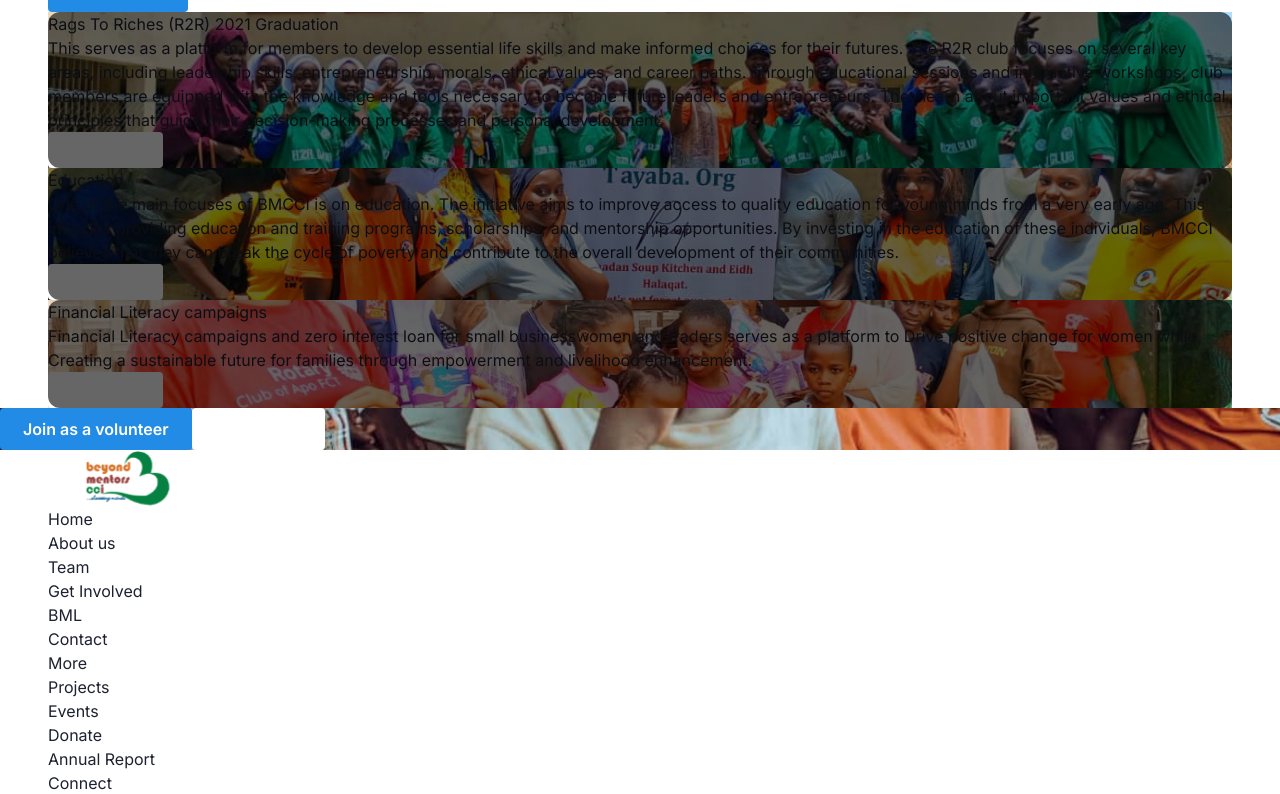
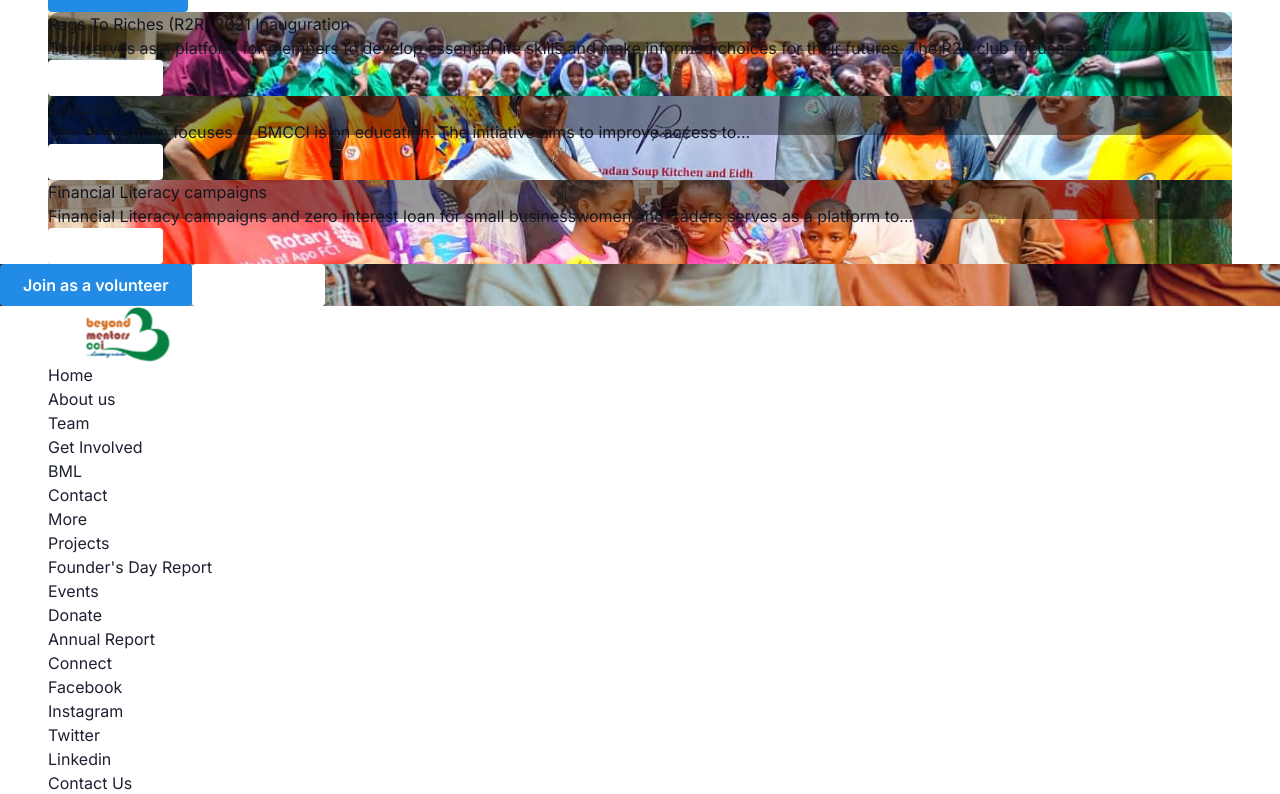
Before and after one commit to adaji025/bmcci, a React (Vite) app: page /causes/1 in a window 1280 px wide. Shown: the part 1106-1900 px from the top of the page. Built offline with nearby package versions, Linux system fonts and the light colour scheme.

Commit message:
fix: changes almost done

```diff
--- a/src/components/Footer.tsx
+++ b/src/components/Footer.tsx
@@ -58,6 +58,7 @@ const Footer = (input?: any) => {
           <h4 className="font-bold">More</h4>
           <div className="grid gap-3 font-medium text-[#D0DAF5] mt-5">
             <div>Projects</div>
+            <div>Founder's Day Report</div>
             <div>Events</div>
             <div>Donate</div>
             <div>Annual Report</div>
@@ -98,7 +99,7 @@ const Footer = (input?: any) => {
         </div>
 
         <div>
-          <h4 className="font-bold">Join Us</h4>
+          <h4 className="font-bold">Contact Us</h4>
           <div className="grid gap-3 font-medium text-[#D0DAF5] mt-5">
             <div className="flex gap-2 items-center">
               <IoMailOutline />
--- a/src/pages/About/components/BoardMembers.tsx
+++ b/src/pages/About/components/BoardMembers.tsx
@@ -11,6 +11,13 @@ import { Fragment, useEffect } from "react";
 import Aos from "aos";
 import Slider from "react-slick";
 
+
+  // {
+  //   name: "Machief Ayuba Mallo",
+  //   image: Mallo,
+  //   title: "Director of Programs",
+  // },
+
 const data = [
   {
     name: "Khadijah Abdullahi Iya",
@@ -21,11 +28,6 @@ const data = [
     name: "Dr. Maimoona Salim",
     image: Salim,
     title: "Executive Director",
-  },
-  {
-    name: "Machief Ayuba Mallo",
-    image: Mallo,
-    title: "Director of Programs",
   },
   {
     name: "Dr. Rafiu Aderemi",
--- a/src/pages/About/components/Causes.tsx
+++ b/src/pages/About/components/Causes.tsx
@@ -97,7 +97,7 @@ const Causes = () => {
               </h3>
               <div className="mt-3">
                 Financial Literacy campaigns and zero interest loan for small
-                businesswomen and traders serves as a platform to Drive positive
+                businesswomen and traders serves as a platform to drive positive
                 change for women while Creating a sustainable future for
                 families through empowerment and livelihood enhancement.
               </div>
--- a/src/pages/Home/components/Causes.tsx
+++ b/src/pages/Home/components/Causes.tsx
@@ -42,18 +42,19 @@ const Causes = () => {
           <div className="z-10 flex flex-col justify-between">
             <div>
               <h3 className="font-bold text-[28px] mt-5">
-                Rags To Riches (R2R) 2021 Graduation
+                Rags To Riches (R2R) 2021 Inauguration
               </h3>
               <div className="mt-3 text-justify">
                 This serves as a platform for members to develop essential life
                 skills and make informed choices for their futures. The R2R club
-                focuses on several key areas, including leadership skills,
+                focuses on...
+                {/* <span>several key areas, including leadership skills,
                 entrepreneurship, morals, ethical values, and career paths.
                 Through educational sessions and interactive workshops, club
                 members are equipped with the knowledge and tools necessary to
                 become future leaders and entrepreneurs. They learn about
                 important values and ethical principles that guide their
-                decision-making processes and personal development.
+                decision-making processes and personal development.</span>  */}
               </div>
             </div>
             <div>
@@ -68,20 +69,22 @@ const Causes = () => {
           </div>
         </div>
         <div className="w-full causes-card-1 min-h-[624px] rounded-xl flex flex-col p-5 text-white">
-          <div className="z-10 h-2/3 flex flex-col justify-between">
+          <div className="z-10 h-2/3 flex flex-col ">
             <div>
               <h3 className="font-bold text-[28px] mt-5">Education </h3>
               <div className="mt-3  text-justify">
                 One of the main focuses of BMCCI is on education. The initiative
-                aims to improve access to quality education for young minds from
+                aims to improve access to...
+                {/* <span>quality education for young minds from
                 a very early age. This includes providing education and training
                 programs, scholarships, and mentorship opportunities. By
                 investing in the education of these individuals, BMCCI believes
                 that they can break the cycle of poverty and contribute to the
-                overall development of their communities.
+                overall development of their communities.</span> */}
               </div>
             </div>
-            <div>
+            <div className="mt-6">
+              <div className="mt-4"></div>
               <Button color="white" className="text-black mt-6">
                 Learn more
               </Button>
@@ -89,16 +92,17 @@ const Causes = () => {
           </div>
         </div>
         <div className="w-full causes-card-2 min-h-[624px] rounded-xl flex flex-col p-5 text-white">
-          <div className="z-10 h-2/3 flex flex-col justify-between">
+          <div className="z-10 h-2/3 flex flex-col ">
             <div>
               <h3 className="font-bold text-[28px] mt-5">
                 Financial Literacy campaigns
               </h3>
               <div className="mt-3 text-justify">
                 Financial Literacy campaigns and zero interest loan for small
-                businesswomen and traders serves as a platform to Drive positive
+                businesswomen and traders serves as a platform to...
+                {/* <span>Drive positive
                 change for women while Creating a sustainable future for
-                families through empowerment and livelihood enhancement.
+                families through empowerment and livelihood enhancement.</span> */}
               </div>
             </div>
             <div>
--- a/src/pages/Home/index.tsx
+++ b/src/pages/Home/index.tsx
@@ -58,7 +58,7 @@ const Home = () => {
         </div>
       </div>
       <About />
-      <Achievement />
+      {/* <Achievement /> */}
       <Causes />
       <YoutubeEmbed embedId="A-Zg1SFAacg" />
       <Testimonial />
--- a/src/pages/WCA/index.tsx
+++ b/src/pages/WCA/index.tsx
@@ -42,7 +42,7 @@ const WCA = () => {
         data-aos="fade-up"
       >
         <div className="flex-1">
-          <div className="bg-[#92CD0033]/20 px-2 py-3 rounded w-max text-xs text-[#2C6700] font-medium">
+          <div className="bg-[#92CD0033]/20 px-2 py-3 rounded w-max text-2xl text-[#2C6700] font-medium">
             About WCA
           </div>
           <h2 className="font-bold text-[32px] lg:text-[40px]">
@@ -75,7 +75,7 @@ const WCA = () => {
 
       <div className="mt-44 app-width">
         <div className="flex flex-col items-center justify-center">
-          <div className="bg-[#92CD0033]/20 px-5 py-3 capitalize rounded w-max text-xs text-[#2C6700] font-medium">
+          <div className="bg-[#92CD0033]/20 px-5 py-3 capitalize rounded w-max text-2xl text-[#2C6700] font-medium">
             Philosophy
           </div>
           <h2 className="font-bold text-[32px] lg:text-[48px] max-w-[682px] mx-auto text-center text-blue-600">
@@ -99,7 +99,7 @@ const WCA = () => {
 
       <div className="mt-44 app-width">
         <div className="flex flex-col items-center justify-center">
-          <div className="bg-[#92CD0033]/20 px-5 py-3 capitalize rounded w-max text-xs text-[#2C6700] font-medium">
+          <div className="bg-[#92CD0033]/20 px-5 py-3 capitalize rounded w-max text-2xl text-[#2C6700] font-medium">
             Principles
           </div>
           <h2 className="font-bold text-[32px] lg:text-[48px] max-w-[682px] mx-auto text-center text-blue-600">
@@ -134,7 +134,7 @@ const WCA = () => {
 
       <div className="mt-44 app-width">
         <div className="flex flex-col items-center justify-center">
-          <div className="bg-[#92CD0033]/20 px-5 py-3 capitalize rounded w-max text-xs text-[#2C6700] font-medium">
+          <div className="bg-[#92CD0033]/20 px-5 py-3 capitalize rounded w-max text-2xl text-[#2C6700] font-medium">
             Core Beliefs
           </div>
           <h2 className="font-bold text-[32px] lg:text-[48px] max-w-[682px] mx-auto text-center text-blue-600">
@@ -158,7 +158,7 @@ const WCA = () => {
 
       <div className="mt-44 app-width">
         <div className="flex flex-col items-center justify-center">
-          <div className="bg-[#92CD0033]/20 px-5 py-3 capitalize rounded w-max text-xs text-[#2C6700] font-medium">
+          <div className="bg-[#92CD0033]/20 px-5 py-3 capitalize rounded w-max text-2xl text-[#2C6700] font-medium">
             Impact
           </div>
           <h2 className="font-bold text-[32px] lg:text-[48px] max-w-[682px] mx-auto text-center text-blue-600">
@@ -222,7 +222,7 @@ const WCA = () => {
 
       <div className="mt-44 app-width">
         <div className="flex flex-col items-center justify-center">
-          <div className="bg-[#92CD0033]/20 px-5 py-3 capitalize rounded w-max text-xs text-[#2C6700] font-medium">
+          <div className="bg-[#92CD0033]/20 px-5 py-3 capitalize rounded w-max text-2xl text-[#2C6700] font-medium">
             The Board
           </div>
           <h2 className="font-bold text-[32px] lg:text-[48px] max-w-[682px] mx-auto text-center text-blue-600">
--- a/src/style.css
+++ b/src/style.css
@@ -79,8 +79,8 @@ body {
   top: 0;
   left: 0;
   width: 100%;
-  height: 100%;
-  background-color: rgba(0, 0, 0, 0.6);
+  height: 46%;
+  background-color: rgba(0, 0, 0, 0.4);
   z-index: 2;
   border-radius: 12px;
 }
```
